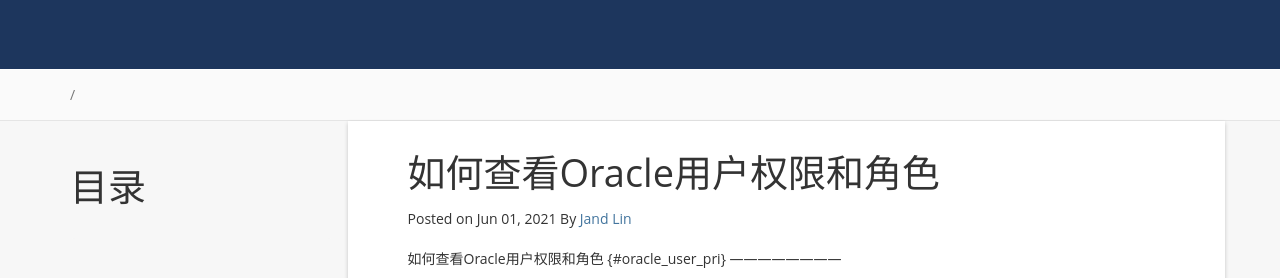
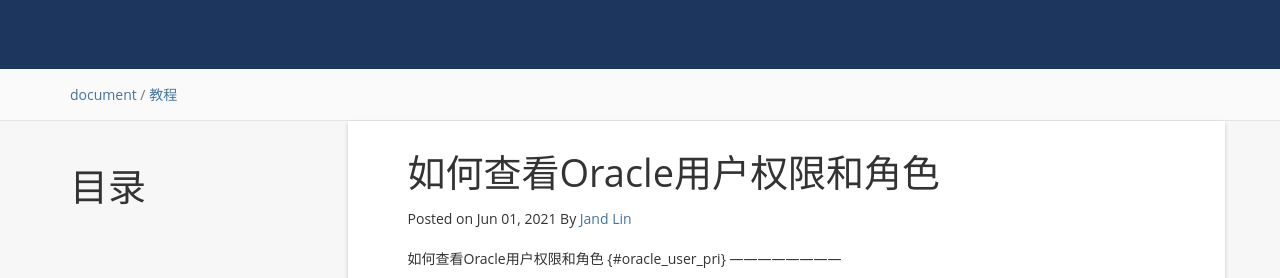
Before and after one commit to jandster/jandster.github.io, a Jekyll site: the page built from _posts/2021-06-01-oracle-如何查看用户权限和角色.md, in a window 1280 px wide and 900 px high. Shown: the part 226-504 px from the top of the window. Built offline with Jekyll 4.4.1, drawn with Linux system fonts in a browser that asks for light colours; nearby versions of some CDN libraries; a script that is not in the unit is left out; comment, search, counter and statistics services are not loaded.

Commit message:
Update 2021-06-01-oracle-如何查看用户权限和角色.md

```diff
--- a/_posts/2021-06-01-oracle-如何查看用户权限和角色.md
+++ b/_posts/2021-06-01-oracle-如何查看用户权限和角色.md
@@ -2,6 +2,10 @@
 layout: post
 title:  "如何查看Oracle用户权限和角色"
 date:   2021-06-01 17:43:01 +0800
+#大类配置
+categories: document
+#小类配置
+tag: 教程
 ---
 
 * content
```
